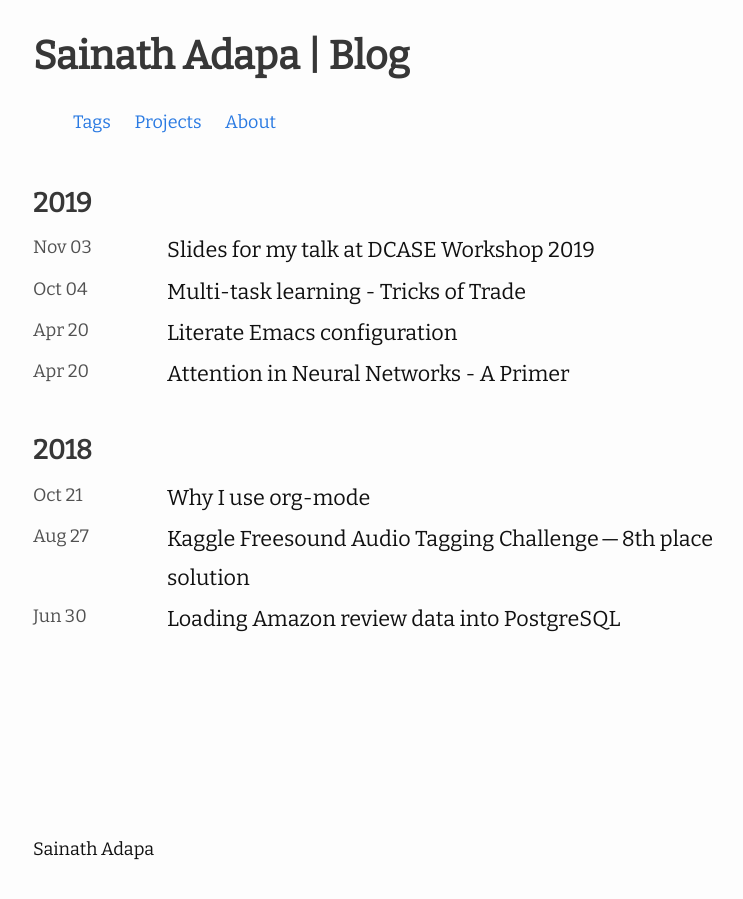
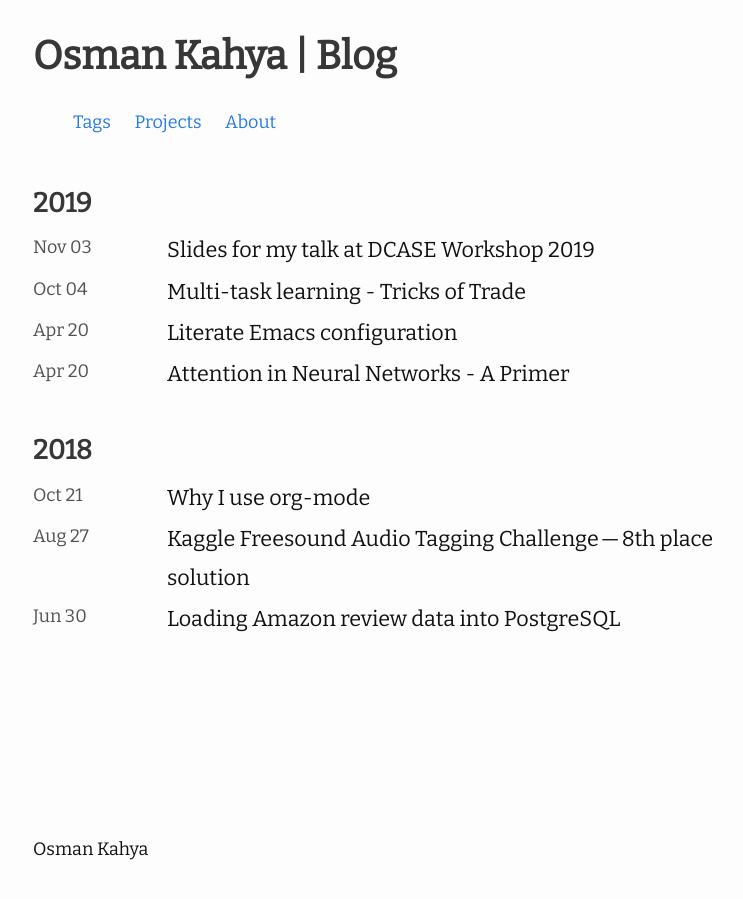
Before and after one commit to dyedefRa/osmankahya.github.io, a Jekyll site: the page built from index.md, in a window 1280 px wide. Shown: the whole page, without its empty margins (237-980 px from the left). Built offline with Jekyll 4.4.1, drawn with Linux system fonts in a browser that asks for light colours; nearby versions of some CDN libraries.

Commit message:
config changed

```diff
--- a/_config.yml
+++ b/_config.yml
@@ -1,30 +1,30 @@
-title: 'Sainath Adapa | Blog'
-author: Sainath Adapa
+title: 'Osman Kahya | Blog'
+author: Osman Kahya
 email:
-url: https://sainathadapa.github.io
+url: https://osmankahya.github.io
 description:
-favicon: "./android-icon-48x48.png" # set the favicon of the site
+favicon: "./" # set the favicon of the site
 
 show_excerpts: false # set to true to show excerpts on the homepage
 
 # Moving date format
 # refer to https://shopify.github.io/liquid/filters/date/ if you want to customize this
 moving:
-  avatar_url: "images/profile.jpg" # avatar in about page
+  avatar_url: "images/profile.png" # avatar in about page
   about_you:
   date_format: "%b %d" # date format of posts in home page
   back_to: "Home" # In the post page, you have a back button above the title, you can custom the text by yourself.
 
   # generate social links in about page.
   social_links:
-    twitter: sainathadapa
-    github:  sainathadapa
+    twitter: osmnkhya
+    github:  osmankahya
     rss: RSS
     # dribbble:
     #facebook: huangyz0918
     # flickr:
     # instagram:
-    linkedin: sainathadapa
+    linkedin: osmankahya
     # pinterest:
     # youtube:
     # youtube_channel:
```
